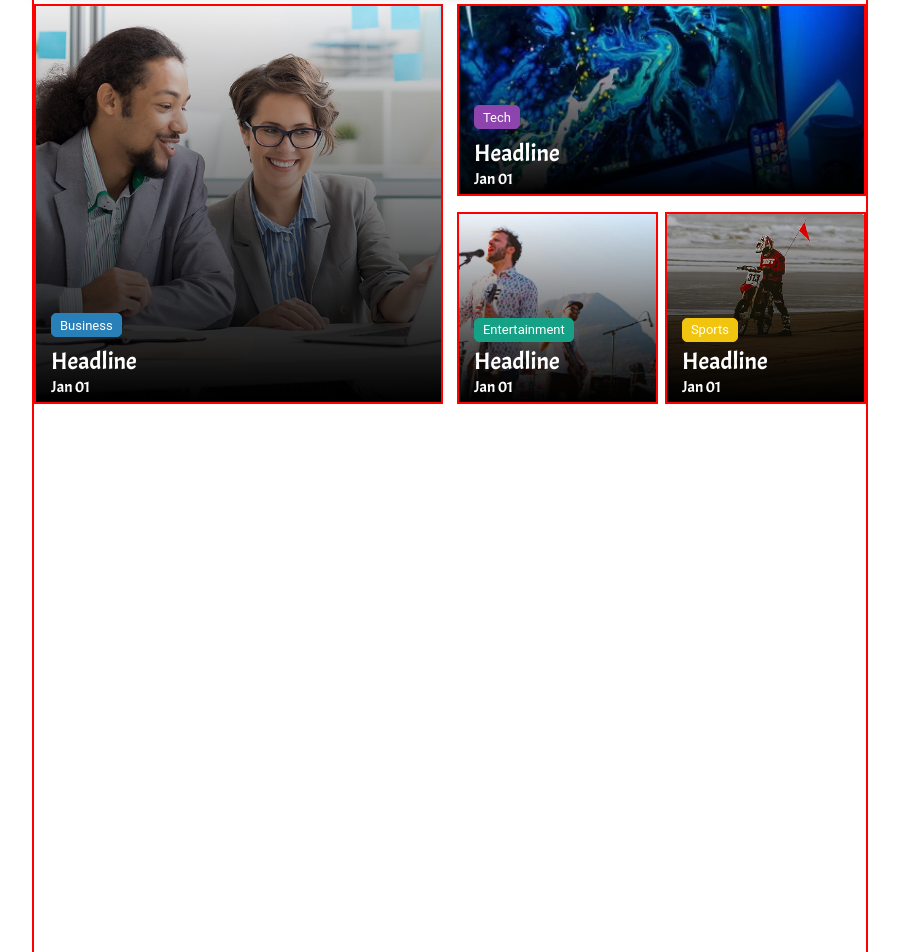
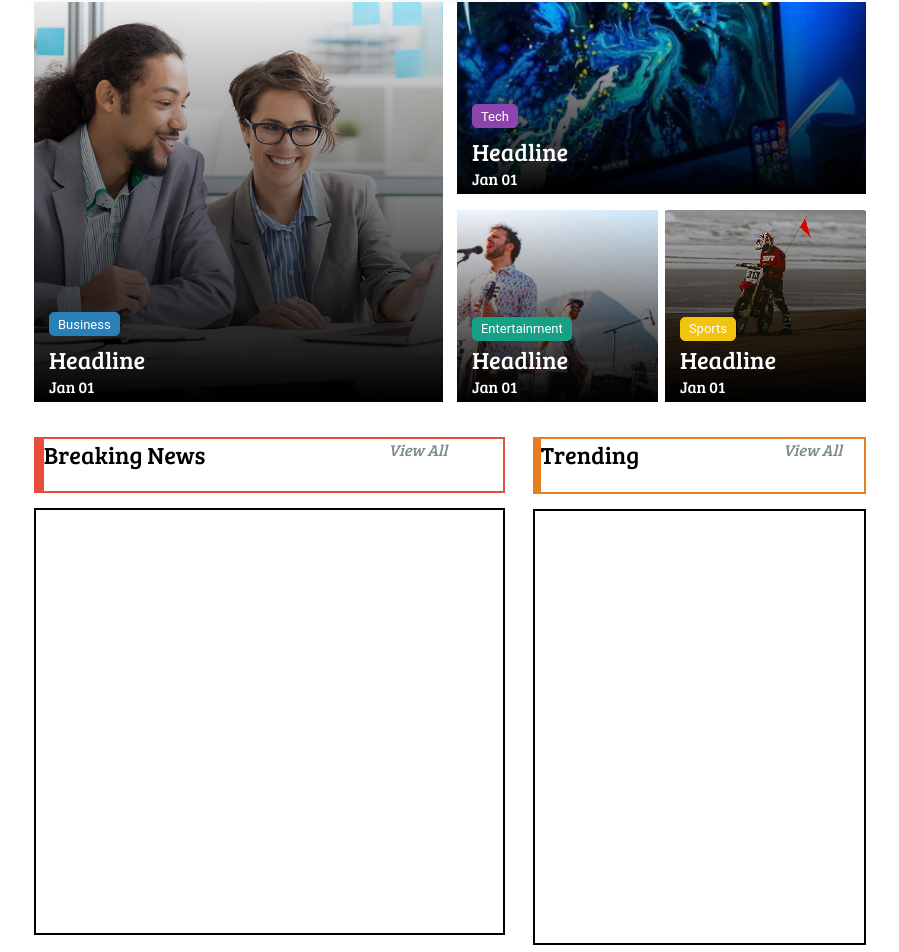
Before and after one commit to shinyZu/AZ_News, a React (Create React App) app in the folder az_news-frontend/: page / in a window 1280 px wide. Shown: the part 186-1138 px from the top of the page, without its empty margins (190-1089 px from the left). Built offline with nearby package versions, Linux system fonts and the light colour scheme; a web font is replaced by a local one.

Commit message:
Created basic structure of HomePage

```diff
--- a/az_news-frontend/src/components/00_common/CardTag/CardTag.module.css
+++ b/az_news-frontend/src/components/00_common/CardTag/CardTag.module.css
@@ -10,5 +10,5 @@
 .tag_text {
   /* border: 2px solid yellow; */
   color: white;
-  font-family: "Acme", sans-serif !important;
+  font-family: "Bree Serif", serif !important;
 }
--- /dev/null
+++ b/az_news-frontend/src/components/00_common/CategoryBar/CategoryBar.js
@@ -0,0 +1,74 @@
+import Grid from "@mui/material/Grid";
+import Typography from "@mui/material/Typography";
+
+import styles from "./CategoryBar.module.css";
+
+function CategoryBar(props) {
+  return (
+    <>
+      <Grid
+        container
+        xl={12}
+        lg={12}
+        md={12}
+        sm={12}
+        xs={12}
+        className={styles.container__bar}
+        style={{ border: `2px solid ${props.bg_color}` }}
+      >
+        <Grid
+          container
+          xl={0.2}
+          lg={0.2}
+          md={0.2}
+          sm={0.2}
+          xs={0.2}
+          className={styles.vertical_stripe}
+          style={{
+            backgroundColor: `${props.bg_color}`,
+          }}
+        ></Grid>
+
+        <Grid
+          container
+          xl={11.8}
+          lg={11.8}
+          md={11.8}
+          sm={11.8}
+          xs={11.8}
+          className={styles.container__content}
+          justifyContent="space-between"
+        >
+          <Grid
+            container
+            xl={5}
+            lg={5}
+            md={5}
+            sm={5}
+            xs={5}
+            className={styles.container__category}
+          >
+            <Typography variant="h5" className={styles.category__text}>
+              {props.category}
+            </Typography>
+          </Grid>
+          <Grid
+            container
+            xl={3}
+            lg={3}
+            md={3}
+            sm={3}
+            xs={3}
+            className={styles.container__viewall}
+          >
+            <Typography variant="h7" className={styles.viewall__text}>
+              View All
+            </Typography>
+          </Grid>
+        </Grid>
+      </Grid>
+    </>
+  );
+}
+
+export default CategoryBar;
--- /dev/null
+++ b/az_news-frontend/src/components/00_common/CategoryBar/CategoryBar.module.css
@@ -0,0 +1,34 @@
+.container__bar {
+  /* border: 2px solid red; */
+  margin: 15px auto;
+}
+
+.vertical_stripe {
+  /* border: 2px solid black; */
+}
+
+.container__content {
+  /* border: 2px solid black; */
+}
+
+.container__category {
+  /* border: 2px solid blue; */
+}
+
+.category__text {
+  /* border: 2px solid orange; */
+  font-family: "Bree Serif", serif !important;
+  margin: 15px 10px auto;
+}
+
+.container__viewall {
+  /* border: 2px solid blue; */
+}
+
+.viewall__text {
+  /* border: 2px solid orange; */
+  margin: 20px auto;
+  color: #7f8c8d;
+  font-family: "Bree Serif", serif !important;
+  font-style: italic;
+}
--- a/az_news-frontend/src/components/Home/NavBar/NavBar.module.css
+++ b/az_news-frontend/src/components/Home/NavBar/NavBar.module.css
@@ -7,7 +7,8 @@
 .nav__text {
   color: black;
   font-weight: 700 !important;
-  font-family: "Acme", sans-serif !important;
+  font-family: "Bree Serif", serif !important;
+
   /* font-family: "Overlock", cursive !important; */
   font-size: 0.975rem !important;
   text-decoration: none;
--- a/az_news-frontend/src/index.css
+++ b/az_news-frontend/src/index.css
@@ -3,9 +3,9 @@ html {
 }
 
 body {
-  border: 2px solid red;
+  /* border: 2px solid red; */
   width: 65%;
-  height: 150vh;
+  /* height: 150vh; */
   margin: auto;
 
   /* font-family: "Acme", sans-serif; */
--- a/az_news-frontend/src/pages/HomePage/HomePage.js
+++ b/az_news-frontend/src/pages/HomePage/HomePage.js
@@ -1,19 +1,19 @@
+import React from "react";
 import Grid from "@mui/material/Grid";
-
-import React from "react";
 import Header from "../../components/Home/Header/Header";
 import NavBar from "../../components/Home/NavBar/NavBar";
+import TopStories from "./TopStories/TopStories";
 
-import b_img from "../../assets/images/business/business1.jpeg";
-
-import styles from "./TopStory.module.css";
-import CardTag from "../../components/00_common/CardTag/CardTag";
+// import b_img from "../../assets/images/business/business1.jpeg";
+import styles from "./HomePage.module.css";
+import CategoryBar from "../../components/00_common/CategoryBar/CategoryBar";
 
 function HomePage() {
   return (
     <>
       <Header />
       <NavBar />
+      <TopStories />
 
       <Grid
         container
@@ -22,39 +22,21 @@ function HomePage() {
         md={12}
         sm={12}
         xs={12}
-        className={styles.container__1}
+        className={styles.container__body}
         justifyContent="space-between"
-        alignItems="center"
       >
+        {/* --------------------------------Content of Left Column ----------------------*/}
         <Grid
           container
           item
-          xl={5.9}
-          lg={5.9}
-          md={5.9}
-          sm={5.9}
-          xs={5.9}
-          className={styles.container__left}
+          xl={6.8}
+          lg={6.8}
+          md={6.8}
+          sm={6.8}
+          xs={6.8}
+          className={styles.container__body_left}
         >
-          {/* <img id={1} className={styles.card__img} /> */}
-          <CardTag
-            category="Business"
-            headline="Headline"
-            date="Jan 01"
-            chip_color="#2980b9"
-          />
-        </Grid>
-        <Grid
-          container
-          // item
-          xl={5.9}
-          lg={5.9}
-          md={5.9}
-          sm={5.9}
-          xs={5.9}
-          className={styles.container__right}
-          alignContent="space-between"
-        >
+          {/* Section for Breaking News */}
           <Grid
             container
             item
@@ -63,15 +45,33 @@ function HomePage() {
             md={12}
             sm={12}
             xs={12}
-            className={styles.container__top}
+            className={styles.container__body_left__1}
           >
-            <CardTag
-              category="Tech"
-              headline="Headline"
-              date="Jan 01"
-              chip_color="#8e44ad"
-            />
+            <Grid
+              container
+              item
+              xl={12}
+              lg={12}
+              md={12}
+              sm={12}
+              xs={12}
+              className={styles.container__category__bar}
+            >
+              <CategoryBar category="Breaking News" bg_color="#e74c3c" />
+            </Grid>
+            <Grid
+              container
+              item
+              xl={12}
+              lg={12}
+              md={12}
+              sm={12}
+              xs={12}
+              className={styles.container__content}
+            ></Grid>
           </Grid>
+
+          {/* Section for Sports */}
           <Grid
             container
             item
@@ -80,43 +80,148 @@ function HomePage() {
             md={12}
             sm={12}
             xs={12}
-            className={styles.container__bottom}
-            justifyContent="space-between"
+            className={styles.container__body_left__2}
           >
             <Grid
               container
               item
-              xl={5.9}
-              lg={5.9}
-              md={5.9}
-              sm={5.9}
-              xs={5.9}
-              className={styles.container__bottom_left}
+              xl={12}
+              lg={12}
+              md={12}
+              sm={12}
+              xs={12}
+              className={styles.container__category__bar}
             >
-              <CardTag
-                category="Entertainment"
-                headline="Headline"
-                date="Jan 01"
-                chip_color="#16a085"
-              />
+              <CategoryBar category="Sports" bg_color="#f1c40f" />
             </Grid>
             <Grid
               container
               item
-              xl={5.9}
-              lg={5.9}
-              md={5.9}
-              sm={5.9}
-              xs={5.9}
-              className={styles.container__bottom_right}
+              xl={12}
+              lg={12}
+              md={12}
+              sm={12}
+              xs={12}
+              className={styles.container__content}
+            ></Grid>
+          </Grid>
+
+          {/* Section for Tech */}
+          <Grid
+            container
+            item
+            xl={12}
+            lg={12}
+            md={12}
+            sm={12}
+            xs={12}
+            className={styles.container__body_left__3}
+          >
+            <Grid
+              container
+              item
+              xl={12}
+              lg={12}
+              md={12}
+              sm={12}
+              xs={12}
+              className={styles.container__category__bar}
             >
-              <CardTag
-                category="Sports"
-                headline="Headline"
-                date="Jan 01"
-                chip_color="#f1c40f"
-              />
+              <CategoryBar category="Technology" bg_color="#8e44ad" />
             </Grid>
+            <Grid
+              container
+              item
+              xl={12}
+              lg={12}
+              md={12}
+              sm={12}
+              xs={12}
+              className={styles.container__content}
+            ></Grid>
+          </Grid>
+        </Grid>
+
+        {/* ----------------------Content of Right Column ---------------------------*/}
+        <Grid
+          container
+          item
+          xl={4.8}
+          lg={4.8}
+          md={4.8}
+          sm={4.8}
+          xs={4.8}
+          className={styles.container__body_right}
+        >
+          {/* Section for Trending News */}
+          <Grid
+            container
+            item
+            xl={12}
+            lg={12}
+            md={12}
+            sm={12}
+            xs={12}
+            className={styles.container__body_right__1}
+          >
+            <Grid
+              container
+              item
+              xl={12}
+              lg={12}
+              md={12}
+              sm={12}
+              xs={12}
+              className={styles.container__category__bar}
+            >
+              <CategoryBar category="Trending" bg_color="#e67e22" />
+            </Grid>
+            <Grid
+              container
+              item
+              xl={12}
+              lg={12}
+              md={12}
+              sm={12}
+              xs={12}
+              className={styles.container__content}
+            ></Grid>
+          </Grid>
+
+          {/* Section for Gallery */}
+          <Grid
+            container
+            item
+            xl={12}
+            lg={12}
+            md={12}
+            sm={12}
+            xs={12}
+            className={styles.container__body_right__2}
+          >
+            <Grid
+              container
+              item
+              xl={12}
+              lg={12}
+              md={12}
+              sm={12}
+              xs={12}
+              className={styles.container__category__bar}
+            >
+              <CategoryBar category="Gallery" bg_color="#16a085" />
+            </Grid>
+            <Grid
+              container
+              item
+              xl={12}
+              lg={12}
+              md={12}
+              sm={12}
+              xs={12}
+              className={styles.container__content}
+              style={{ height: "90%" }}
+            ></Grid>
           </Grid>
         </Grid>
       </Grid>
@@ -125,4 +230,3 @@ function HomePage() {
 }
 
 export default HomePage;
-// export default withStyles(styleSheet)(HomePage);
--- /dev/null
+++ b/az_news-frontend/src/pages/HomePage/HomePage.module.css
@@ -0,0 +1,50 @@
+.container__body {
+  /* border: 2px solid #16a085; */
+  height: 200vh;
+}
+
+/* --------------------------Left Column----------------------------- */
+
+.container__body_left {
+  /* border: 2px solid green; */
+}
+
+.container__body_left__1 {
+  /* border: 2px solid #8e44ad; */
+}
+
+.container__body_left__2 {
+  /* border: 2px solid blue; */
+}
+
+.container__body_left__3 {
+  /* border: 2px solid red; */
+}
+
+/* --------------------------Right Column----------------------------- */
+
+.container__body_right {
+  /* border: 2px solid green; */
+}
+
+.container__body_right__1 {
+  /* border: 2px solid blue; */
+  height: 34%;
+}
+
+.container__body_right__2 {
+  /* border: 2px solid red; */
+  height: 66%;
+}
+
+/* --------------------------Category Bar----------------------------- */
+
+.container__category__bar {
+  /* border: 2px solid rgb(2, 236, 119); */
+  /* height: 20%; */
+}
+
+.container__content {
+  border: 2px solid black;
+  height: 80%;
+}
--- /dev/null
+++ b/az_news-frontend/src/pages/HomePage/TopStories/TopStories.js
@@ -0,0 +1,118 @@
+import Grid from "@mui/material/Grid";
+import CardTag from "../../../components/00_common/CardTag/CardTag";
+
+import styles from "../TopStories/TopStory.module.css";
+
+function TopStories() {
+  return (
+    <>
+      <Grid
+        container
+        xl={12}
+        lg={12}
+        md={12}
+        sm={12}
+        xs={12}
+        className={styles.container__1}
+        justifyContent="space-between"
+        alignItems="center"
+      >
+        <Grid
+          container
+          item
+          xl={5.9}
+          lg={5.9}
+          md={5.9}
+          sm={5.9}
+          xs={5.9}
+          className={styles.container__left}
+        >
+          {/* <img id={1} className={styles.card__img} /> */}
+          <CardTag
+            category="Business"
+            headline="Headline"
+            date="Jan 01"
+            chip_color="#2980b9"
+          />
+        </Grid>
+        <Grid
+          container
+          // item
+          xl={5.9}
+          lg={5.9}
+          md={5.9}
+          sm={5.9}
+          xs={5.9}
+          className={styles.container__right}
+          alignContent="space-between"
+        >
+          <Grid
+            container
+            item
+            xl={12}
+            lg={12}
+            md={12}
+            sm={12}
+            xs={12}
+            className={styles.container__top}
+          >
+            <CardTag
+              category="Tech"
+              headline="Headline"
+              date="Jan 01"
+              chip_color="#8e44ad"
+            />
+          </Grid>
+          <Grid
+            container
+            item
+            xl={12}
+            lg={12}
+            md={12}
+            sm={12}
+            xs={12}
+            className={styles.container__bottom}
+            justifyContent="space-between"
+          >
+            <Grid
+              container
+              item
+              xl={5.9}
+              lg={5.9}
+              md={5.9}
+              sm={5.9}
+              xs={5.9}
+              className={styles.container__bottom_left}
+            >
+              <CardTag
+                category="Entertainment"
+                headline="Headline"
+                date="Jan 01"
+                chip_color="#16a085"
+              />
+            </Grid>
+            <Grid
+              container
+              item
+              xl={5.9}
+              lg={5.9}
+              md={5.9}
+              sm={5.9}
+              xs={5.9}
+              className={styles.container__bottom_right}
+            >
+              <CardTag
+                category="Sports"
+                headline="Headline"
+                date="Jan 01"
+                chip_color="#f1c40f"
+              />
+            </Grid>
+          </Grid>
+        </Grid>
+      </Grid>
+    </>
+  );
+}
+
+export default TopStories;
--- a/az_news-frontend/src/pages/HomePage/TopStory.module.css
+++ b/az_news-frontend/src/pages/HomePage/TopStories/TopStory.module.css
@@ -4,19 +4,13 @@
 }
 
 .container__left {
-  border: 2px solid red;
+  /* border: 2px solid red; */
   height: 50vh;
   background: linear-gradient(to top, rgb(0, 0, 0), rgba(0, 0, 0, 0)),
-    url("../../assets/images/business/business1.jpeg");
+    url("../../../assets/images/business/business1.jpeg");
   background-size: cover;
   background-position: center;
 }
-
-/* .container__left_top {
-  border: 2px solid blue;
-  height: 75%;
-  z-index: 3;
-} */
 
 .container__right {
   /* border: 2px solid green; */
@@ -24,10 +18,10 @@
 }
 
 .container__top {
-  border: 2px solid red;
+  /* border: 2px solid red; */
   height: 24vh;
   background: linear-gradient(to top, rgb(0, 0, 0), rgba(0, 0, 0, 0)),
-    url("../../assets/images/tech/tech1.jpeg");
+    url("../../../assets/images/tech/tech1.jpeg");
   background-size: cover;
   background-position: center;
 }
@@ -38,26 +32,17 @@
 }
 
 .container__bottom_left {
-  border: 2px solid red;
+  /* border: 2px solid red; */
   background: linear-gradient(to top, rgb(0, 0, 0), rgba(0, 0, 0, 0)),
-    url("../../assets/images/entertainment/entertainment1.jpeg");
+    url("../../../assets/images/entertainment/entertainment1.jpeg");
   background-size: cover;
   background-position: center;
 }
 
 .container__bottom_right {
-  border: 2px solid red;
+  /* border: 2px solid red; */
   background: linear-gradient(to top, rgb(0, 0, 0), rgba(0, 0, 0, 0)),
-    url("../../assets/images/sports/sports2.jpeg");
+    url("../../../assets/images/sports/sports2.jpeg");
   background-size: cover;
   background-position: center;
 }
-
-.card__img {
-  width: 100%;
-  height: 100%;
-  /* background: linear-gradient(to top, rgb(0, 0, 0), rgba(0, 0, 0, 0)),
-    url("../../assets/images/business/business1.jpeg"); */
-  /* background-size: cover;
-  background-position: center; */
-}
```
